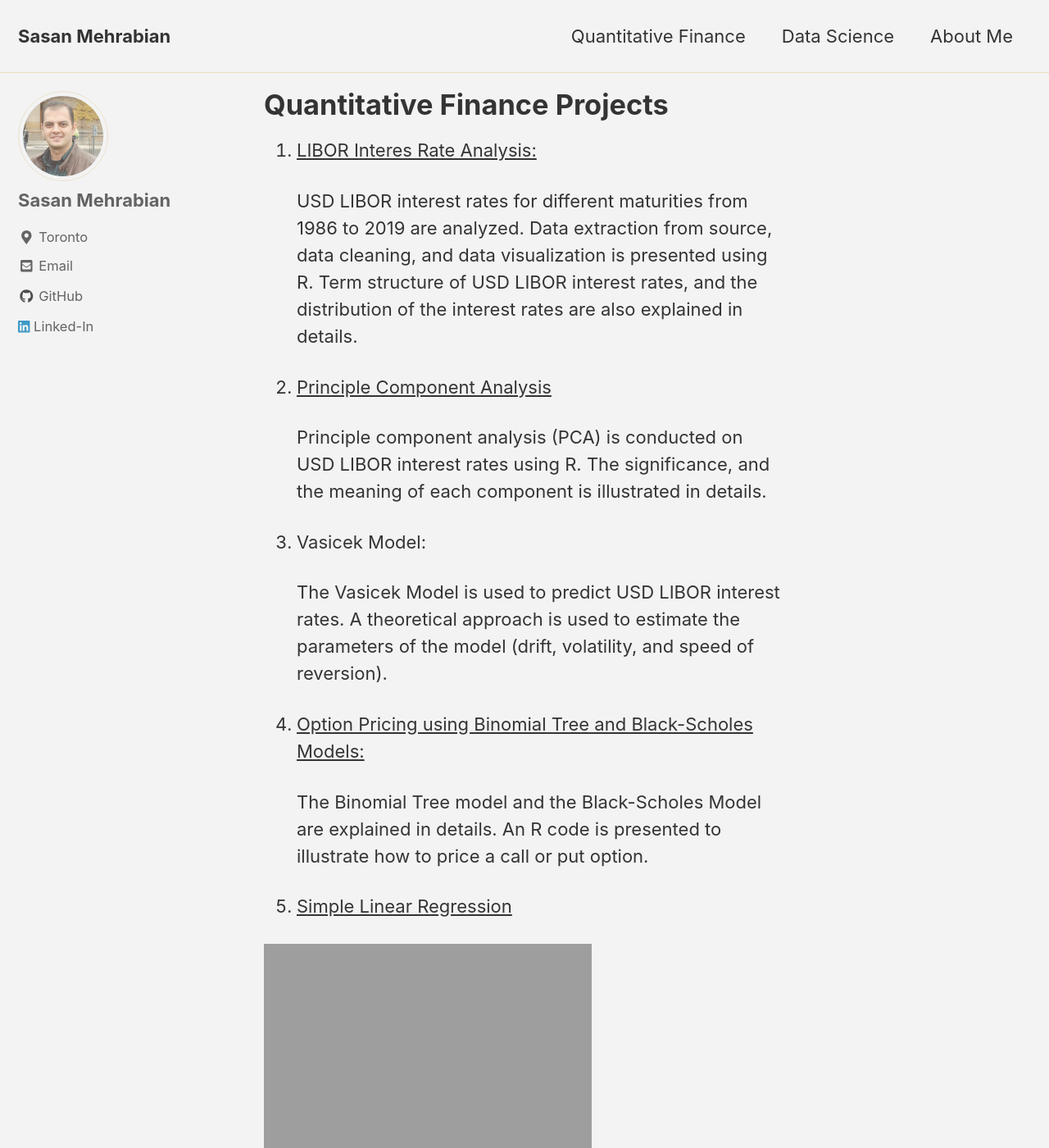
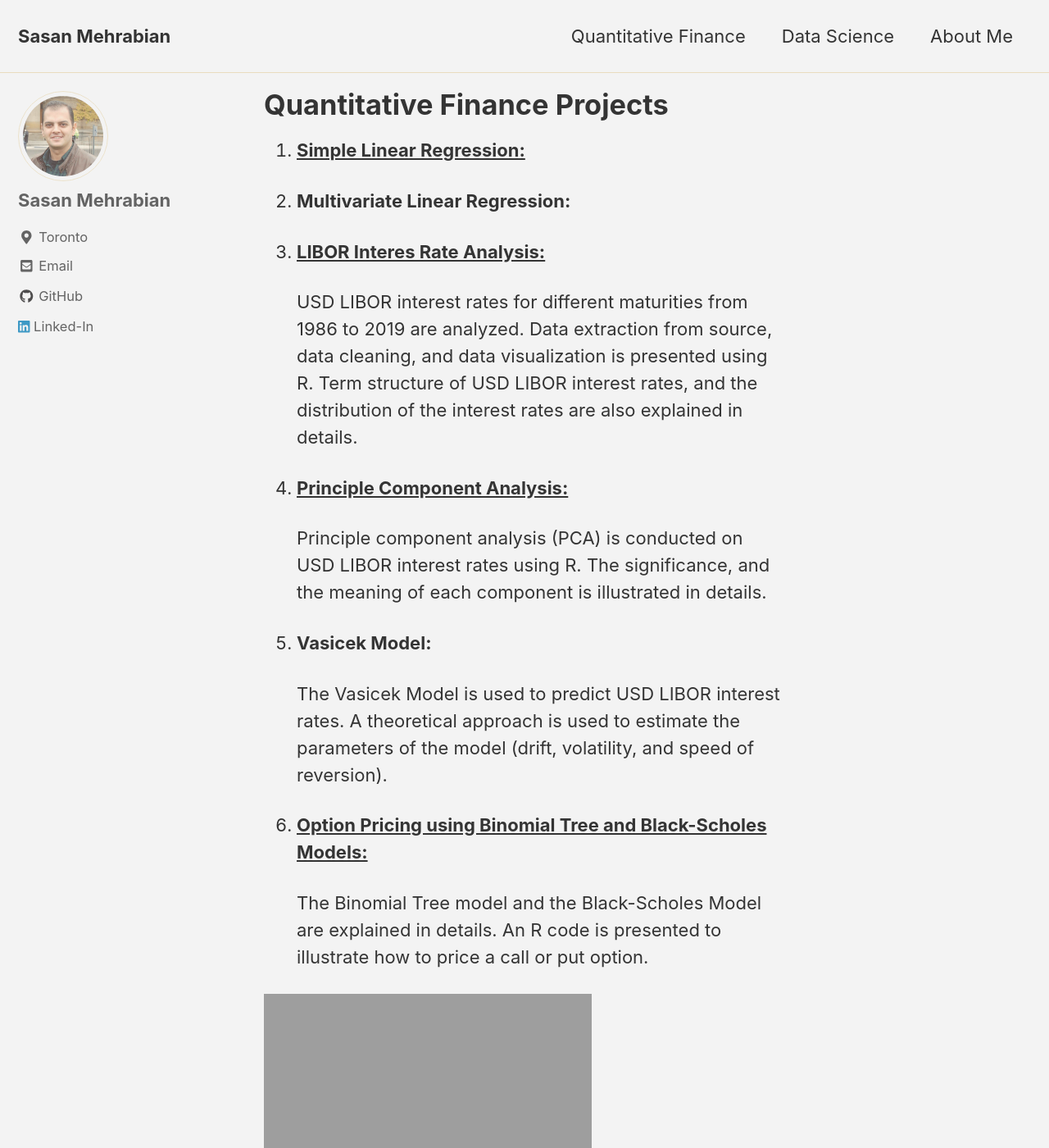
Before and after one commit to sasanmehrabian/sasanmehrabian.github.io, a Jekyll site: the page built from _pages/qf.md, in a window 1280 px wide and 1400 px high. Shown: the whole window at 82% size. Built offline with Jekyll 4.4.1, drawn with Linux system fonts in a browser that asks for light colours; cached includes are drawn as plain includes; nearby versions of some CDN libraries.

Commit message:
new github

```diff
--- a/_pages/qf.md
+++ b/_pages/qf.md
@@ -7,22 +7,25 @@ toc: true
 ---
 
 
-1. [LIBOR Interes Rate Analysis:](https://sasanmehrabian.github.io/libor/)
+1. [**Simple Linear Regression:**](https://sasanmehrabian.github.io/reg1/)
+
+2. **Multivariate Linear Regression:**
+
+3. [**LIBOR Interes Rate Analysis:**](https://sasanmehrabian.github.io/libor/)
 
 	USD LIBOR interest rates for different maturities from 1986 to 2019 are analyzed. Data extraction from source, data cleaning, and data visualization is presented using R. Term structure of USD LIBOR interest rates, and the distribution of the interest rates are also explained in details.
 
-2. [Principle Component Analysis](https://sasanmehrabian.github.io/PCA/)
+4. [**Principle Component Analysis:**](https://sasanmehrabian.github.io/PCA/)
 
 	Principle component analysis (PCA) is conducted on USD LIBOR interest rates using R. The significance, and the meaning of each component is illustrated in details.
 
-3. Vasicek Model:
+5. **Vasicek Model:**
 
 	The Vasicek Model is used to predict USD LIBOR interest rates. A theoretical approach is used to estimate the parameters of the model (drift, volatility, and speed of reversion).
 
-4. [Option Pricing using Binomial Tree and Black-Scholes Models:](https://sasanmehrabian.github.io/option/)
+6. [**Option Pricing using Binomial Tree and Black-Scholes Models:**](https://sasanmehrabian.github.io/option/)
 
 	The Binomial Tree model and the Black-Scholes Model are explained in details. An R code is presented to illustrate how to price a call or put option.
 
-5. [Simple Linear Regression](https://sasanmehrabian.github.io/reg1/)
 
 <img src="{{ site.url }}{{ site.baseurl }}/images/LIBOR/qf.jpg">
```
